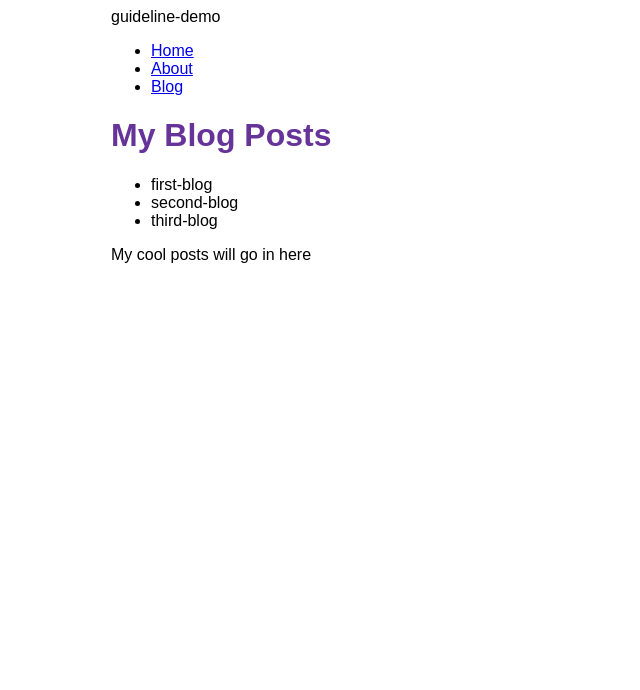
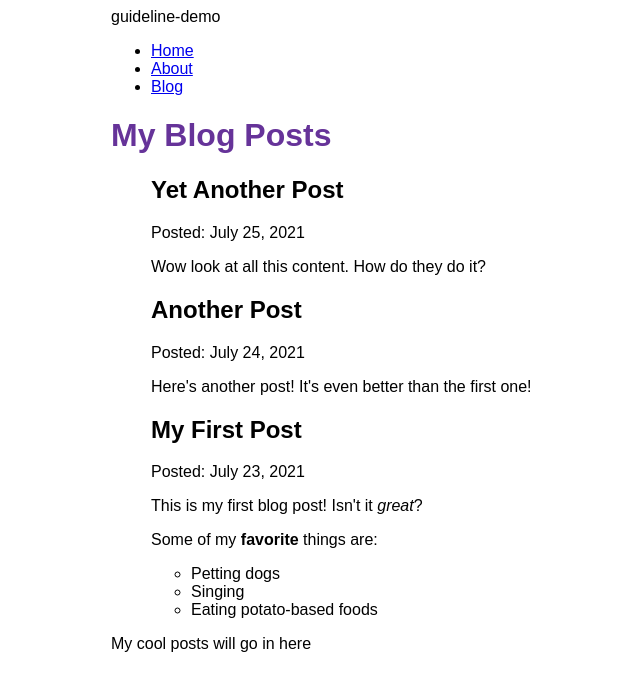
Before and after one commit to maaaashin324/gatsby-tutorial, a Gatsby site: page /blog in a window 1280 px wide. Shown: the whole page, without its empty margins (279-919 px from the left). Built offline with nearby package versions, Linux system fonts and the light colour scheme; Gatsby itself is replaced by a stand-in of ours.

Commit message:
chore: enabled use mdx and render body of mdx

```diff
--- a/blog/first-blog.mdx
+++ b/blog/first-blog.mdx
@@ -0,0 +1,12 @@
+---
+title: "My First Post"
+date: "2021-07-23"
+---
+
+This is my first blog post! Isn't it _great_?
+
+Some of my **favorite** things are:
+
+- Petting dogs
+- Singing
+- Eating potato-based foods
--- a/blog/second-blog.mdx
+++ b/blog/second-blog.mdx
@@ -0,0 +1,6 @@
+---
+title: "Another Post"
+date: "2021-07-24"
+---
+
+Here's another post! It's even better than the first one!
--- a/blog/third-blog.mdx
+++ b/blog/third-blog.mdx
@@ -0,0 +1,6 @@
+---
+title: "Yet Another Post"
+date: "2021-07-25"
+---
+
+Wow look at all this content. How do they do it?
--- a/gatsby-config.js
+++ b/gatsby-config.js
@@ -16,5 +16,6 @@
     },
     "gatsby-plugin-image",
     "gatsby-plugin-sharp",
+    "gatsby-plugin-mdx",
   ],
 };
--- a/src/pages/blog.jsx
+++ b/src/pages/blog.jsx
@@ -1,13 +1,18 @@
 import * as React from "react";
 import { graphql } from "gatsby";
+import { MDXRenderer } from "gatsby-plugin-mdx";
 import Layout from "../components/layout";
 
 const BlogPage = ({ data }) => {
   return (
     <Layout pageTitle="My Blog Posts">
       <ul>
-        {data.allFile.nodes.map((node) => (
-          <li key={node.name}>{node.name}</li>
+        {data.allMdx.nodes.map((node) => (
+          <article key={node.id}>
+            <h2>{node.frontmatter.title}</h2>
+            <p>Posted: {node.frontmatter.date}</p>
+            <MDXRenderer>{node.body}</MDXRenderer>
+          </article>
         ))}
       </ul>
       <p>My cool posts will go in here</p>
@@ -17,9 +22,14 @@
 
 export const query = graphql`
   query {
-    allFile {
+    allMdx(sort: { fields: frontmatter___date, order: DESC }) {
       nodes {
-        name
+        frontmatter {
+          date(formatString: "MMMM D, YYYY")
+          title
+        }
+        id
+        body
       }
     }
   }
```
